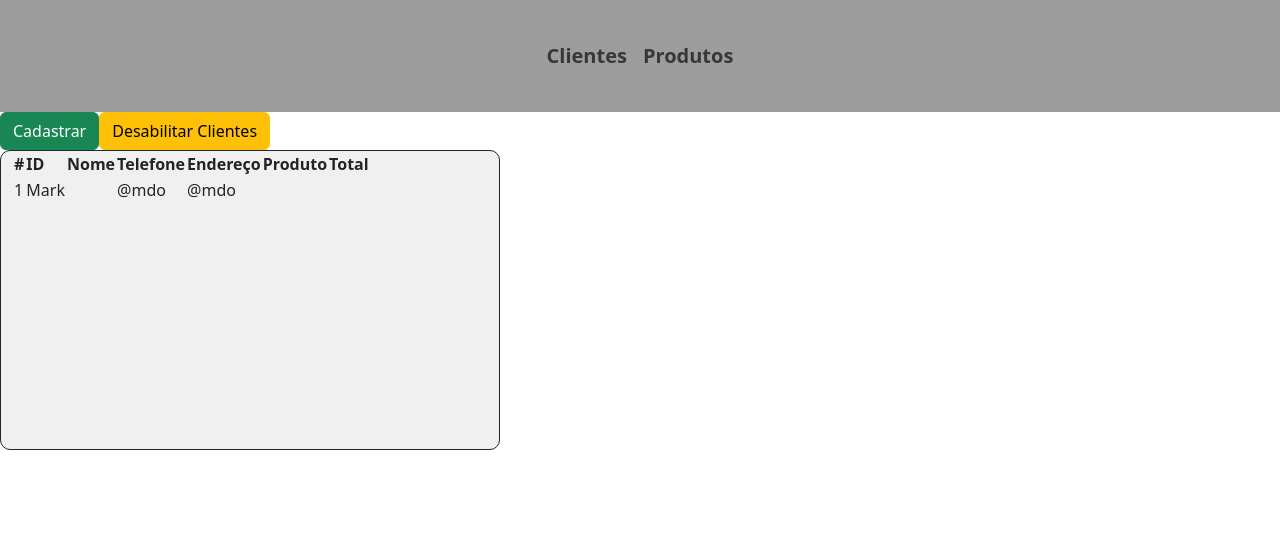
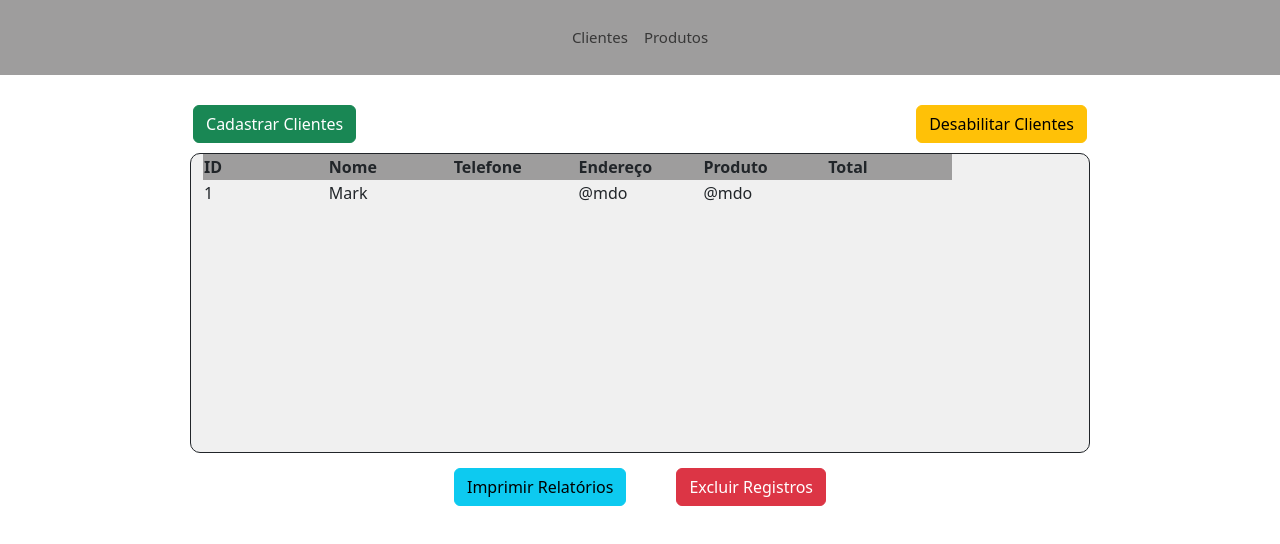
Before and after one commit to joaopAlvess/front-pedidos, a React (Create React App) app: page / in a window 1280 px wide. Shown: the top 544 px of the page. Built offline with nearby package versions, Linux system fonts and the light colour scheme.

Commit message:
começando a implementar rotas, estilização home quase concluída

```diff
--- a/src/components/ButtonsOne.js
+++ b/src/components/ButtonsOne.js
@@ -1,11 +1,14 @@
 import React from 'react'
-import { Button, Container } from 'react-bootstrap'
+import { Button } from 'react-bootstrap'
+import './styles/ButtonsOne.css'
 
 const ButtonsOne = () => {
     return (
         <>
-            <Button variant="success">Cadastrar</Button>
-            <Button variant="warning">Desabilitar Clientes</Button>
+            <div className='bt-one'>
+                <Button variant="success">Cadastrar Clientes</Button>
+                <Button variant="warning">Desabilitar Clientes</Button>
+            </div>
         </>
 
     )
--- /dev/null
+++ b/src/components/ButtonsTwo.js
@@ -0,0 +1,14 @@
+import React from 'react'
+import './styles/ButtonsTwo.css'
+import { Button } from 'react-bootstrap'
+
+const ButtonsTwo = () => {
+    return (
+        <div className='bt-two'>
+            <Button variant="info">Imprimir Relatórios</Button>
+            <Button variant="danger">Excluir Registros</Button>
+        </div>
+    )
+}
+
+export default ButtonsTwo
--- a/src/components/TableMain.js
+++ b/src/components/TableMain.js
@@ -1,14 +1,14 @@
 import React from 'react'
-import { Container, Table } from 'react-bootstrap'
+import { Container } from 'react-bootstrap'
 import './styles/TableMain.css'
 
 const TableMain = () => {
     return (
         <div className='box-table'>
             <Container>
-                <table>
+                <table className='table-custom'>
+                    <thead className='table-head'>
                         <tr>
-                        <th>#</th>
                             <th>ID</th>
                             <th>Nome</th>
                             <th>Telefone</th>
@@ -16,6 +16,7 @@ const TableMain = () => {
                             <th>Produto</th>
                             <th>Total</th>
                         </tr>
+                    </thead>
                     <tr>
                         <td>1</td>
                         <td>Mark</td>
--- /dev/null
+++ b/src/components/styles/ButtonsOne.css
@@ -0,0 +1,8 @@
+.bt-one {
+    display: flex;
+    align-items: center;
+    margin: auto;
+    justify-content: center;
+    gap: 560px;
+    margin-bottom: 10px;
+}
--- /dev/null
+++ b/src/components/styles/ButtonsTwo.css
@@ -0,0 +1,8 @@
+.bt-two{
+    display: flex;
+    align-items: center;
+    margin: auto;
+    justify-content: center;
+    gap: 50px;
+    margin-top: 15px;
+}
--- a/src/components/styles/NavBar.css
+++ b/src/components/styles/NavBar.css
@@ -2,7 +2,7 @@
     background-color :#9e9d9d;
     display: flex;
     justify-content: center;
-    font-size: 20px;
-    font-weight: bold;
-    padding: 25px;
+    font-size: 15px;
+    padding: 10px;
+    margin-bottom: 30px;
 }
--- a/src/components/styles/TableMain.css
+++ b/src/components/styles/TableMain.css
@@ -1,10 +1,14 @@
 .box-table{
-    width: 500px;
+    width: 900px;
     height: 300px;
     border: 1px solid;
     border-radius: 10px;
     background-color: #f0f0f0;
     overflow: auto;
+    display: flex;
+    flex-direction: column;
+    align-items: center;
+    margin: auto;
 }
 
 .table-custom {
@@ -14,3 +18,8 @@
 .table-custom th, .table-custom td {
     width: 100px;
 }
+
+.table-head{
+    background-color: #9e9d9d;
+    margin-bottom: 10px;
+}
--- a/src/routes/Home.js
+++ b/src/routes/Home.js
@@ -1,8 +1,8 @@
 import React from 'react'
-import { Button } from 'react-bootstrap'
 import NavBar from '../components/NavBar'
 import ButtonsOne from '../components/ButtonsOne'
 import TableMain from '../components/TableMain'
+import ButtonsTwo from '../components/ButtonsTwo'
 
 const Home = () => {
     return (
@@ -10,6 +10,7 @@ const Home = () => {
             <NavBar/>
             <ButtonsOne />
             <TableMain />
+            <ButtonsTwo />
         </>
     )
 }
```
Lines whose indentation alone changed are shown as unchanged.
